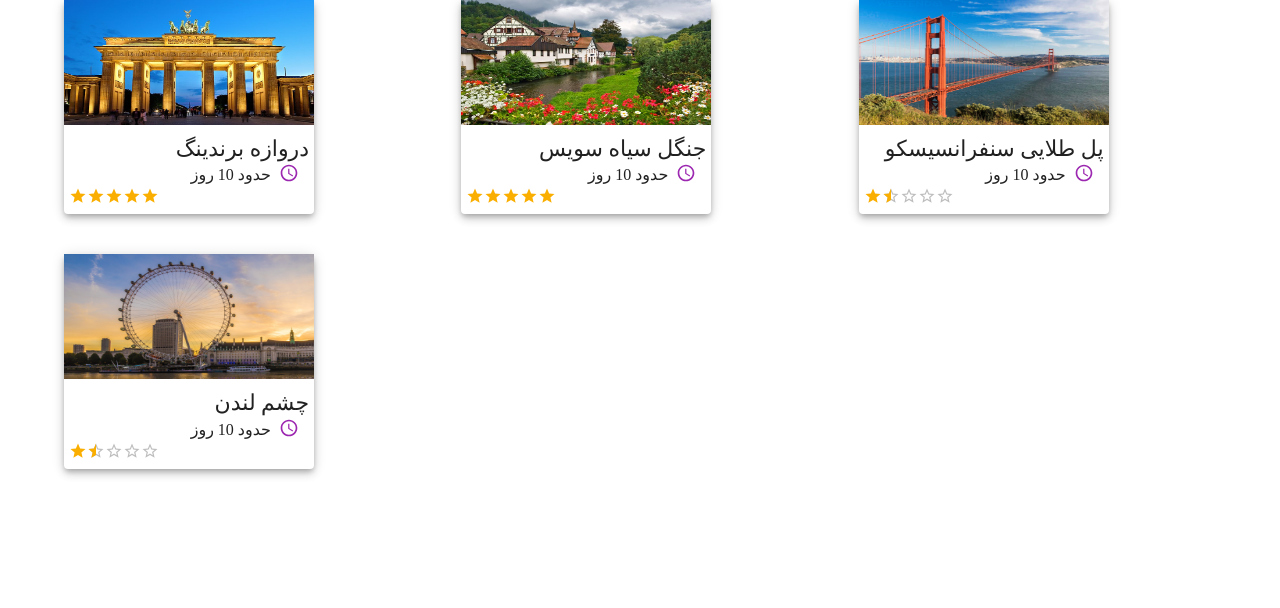
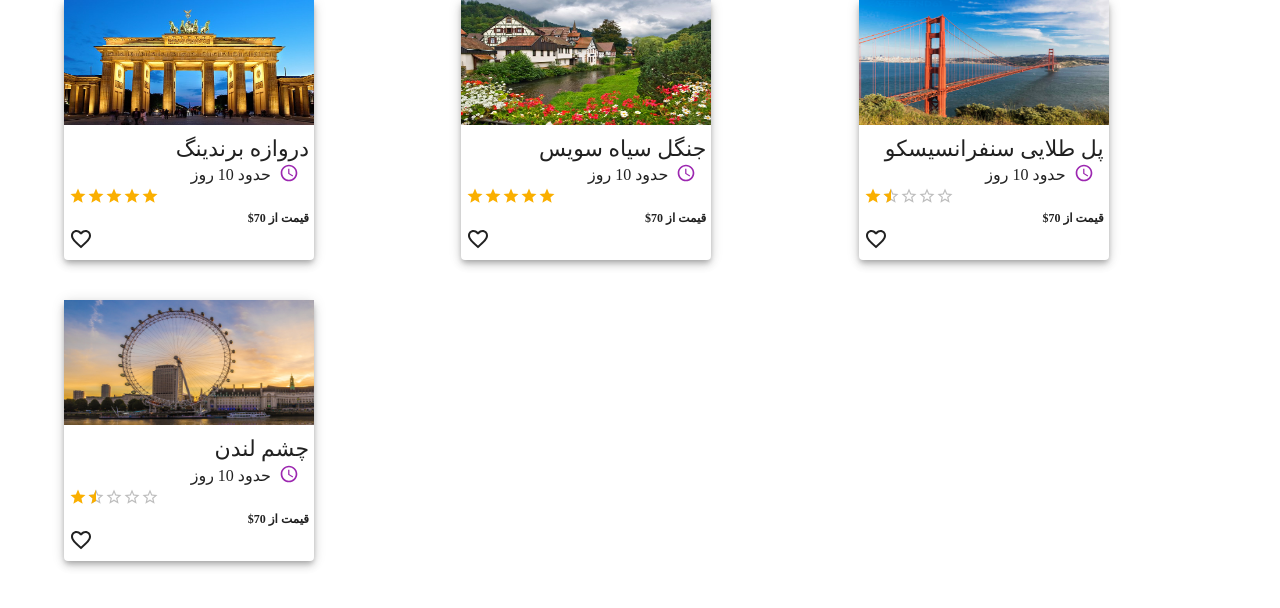
Before and after one commit to omidshome/profile, a Next.js app: page /cards in a window 1280 px wide. Shown: the top 608 px of the page. Built offline with nearby package versions, Linux system fonts and the light colour scheme; a small style sheet from the web is missing.

Commit message:
adding favourit button to cards

```diff
--- /dev/null
+++ b/components/RandomGenerator.js
@@ -0,0 +1,3 @@
+export const randomUnitGenerator = (min, max) => {
+  return Math.random() * (max - min + 1) + min;
+};
--- a/components/TouristCard.js
+++ b/components/TouristCard.js
@@ -2,18 +2,17 @@ import { Grid, Paper, Rating, Typography } from "@mui/material";
 import { Box } from "@mui/system";
 import { createTheme, ThemeProvider } from "@mui/material/styles";
 import Image from "next/image";
-import { AccessTime } from "@mui/icons-material";
+import { AccessTime, FavoriteBorderOutlined } from "@mui/icons-material";
+
+import { randomUnitGenerator } from "./RandomGenerator";
 
 const TouristCard = ({ source, attractionName }) => {
   const theme = createTheme({
     typography: {
+      dir: "rtl",
       fontFamily: ["Vazir"].join(","),
     },
   });
-
-  const randomUnitGenerator = (min, max) => {
-    return Math.random() * (max - min + 1) + min;
-  };
 
   return (
     <ThemeProvider theme={theme}>
@@ -50,6 +49,14 @@ const TouristCard = ({ source, attractionName }) => {
               precision={0.5}
               readOnly
             />
+
+            <Box>
+              <Typography dir="rtl" fontSize={"12px"} fontWeight={"800"}>
+                قیمت از 70$
+              </Typography>
+
+              <FavoriteBorderOutlined onClick={() => console.log("clicked")} />
+            </Box>
           </Box>
         </Paper>
       </Grid>
```
